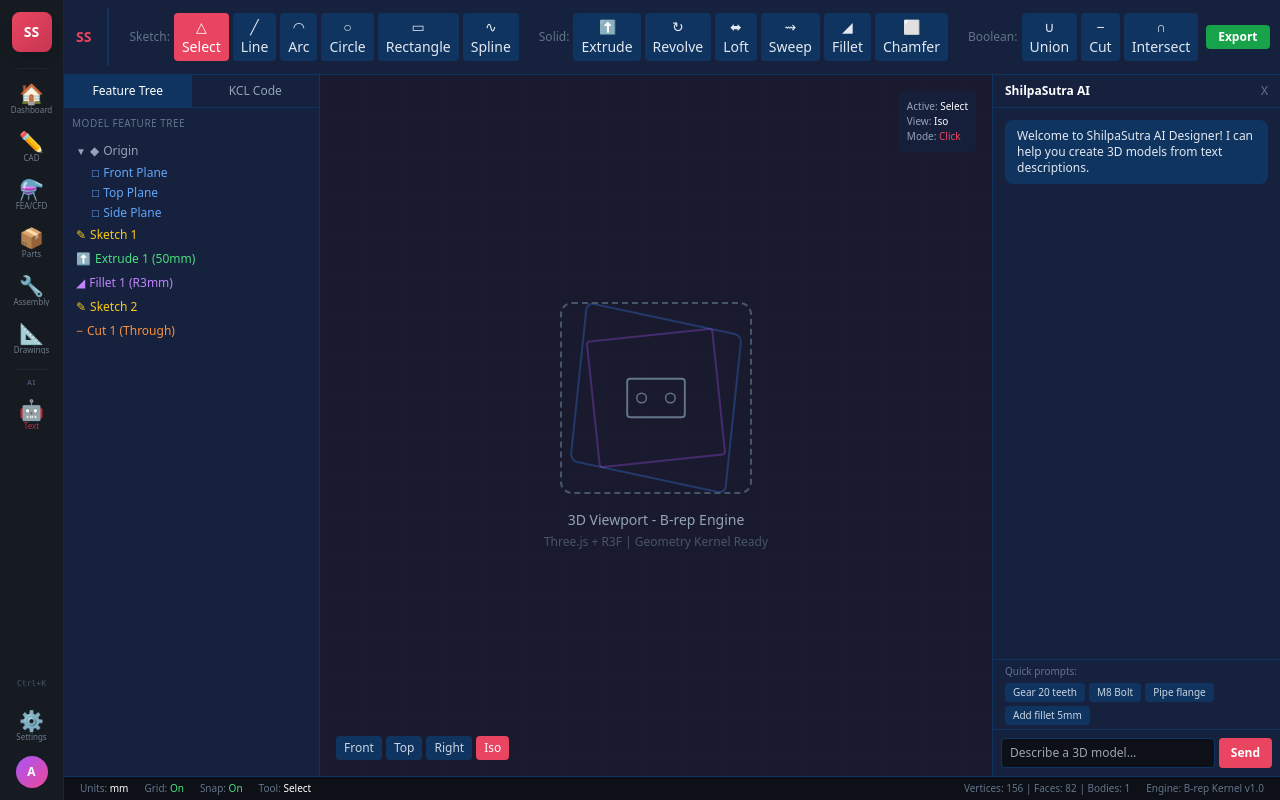
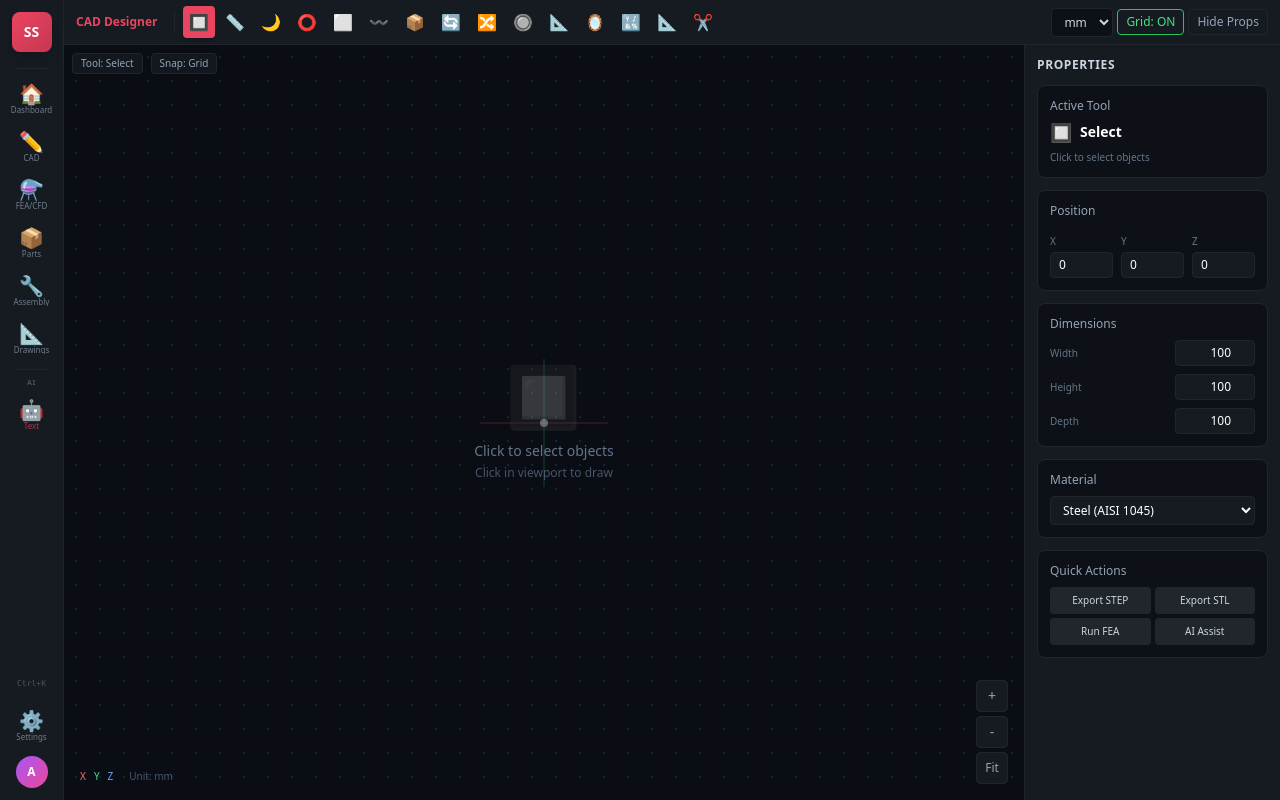
Before and after one commit to ganeshgowri-ASA/ShilpaSutra, a Next.js app: page /designer in a window 1280 px wide. Built offline with nearby package versions, Linux system fonts and the light colour scheme.

Commit message:
Redesign designer: AutoCAD-style ribbon toolbar, emoji icons, grid viewport, properties panel

```diff
--- a/src/app/designer/page.tsx
+++ b/src/app/designer/page.tsx
@@ -1,276 +1,143 @@
 "use client";
 import { useState } from "react";
 
-const sketchTools = [
-  { id: "select", icon: "\u25B3", label: "Select", tip: "Click to select objects" },
-  { id: "line", icon: "\u2571", label: "Line", tip: "Draw a straight line" },
-  { id: "arc", icon: "\u25E0", label: "Arc", tip: "Draw a curved arc" },
-  { id: "circle", icon: "\u25CB", label: "Circle", tip: "Draw a circle" },
-  { id: "rect", icon: "\u25AD", label: "Rectangle", tip: "Draw a rectangle" },
-  { id: "spline", icon: "\u223F", label: "Spline", tip: "Draw a freeform curve" },
+const tools = [
+  { id: "select", icon: "🔲", label: "Select", tip: "Click to select objects" },
+  { id: "line", icon: "📏", label: "Line", tip: "Draw a straight line" },
+  { id: "arc", icon: "🌙", label: "Arc", tip: "Draw a curved arc" },
+  { id: "circle", icon: "⭕", label: "Circle", tip: "Draw a circle" },
+  { id: "rect", icon: "⬜", label: "Rectangle", tip: "Draw a rectangle" },
+  { id: "spline", icon: "〰️", label: "Spline", tip: "Draw a freeform curve" },
+  { id: "extrude", icon: "📦", label: "Extrude", tip: "Pull a sketch into 3D" },
+  { id: "revolve", icon: "🔄", label: "Revolve", tip: "Spin sketch around axis" },
+  { id: "loft", icon: "🔀", label: "Loft", tip: "Blend between sketches" },
+  { id: "fillet", icon: "🔘", label: "Fillet", tip: "Round an edge" },
+  { id: "chamfer", icon: "📐", label: "Chamfer", tip: "Bevel an edge" },
+  { id: "mirror", icon: "🪞", label: "Mirror", tip: "Mirror geometry" },
+  { id: "pattern", icon: "🔣", label: "Pattern", tip: "Linear/circular pattern" },
+  { id: "measure", icon: "📐", label: "Measure", tip: "Measure distance/angle" },
+  { id: "trim", icon: "✂️", label: "Trim", tip: "Trim/extend curves" },
 ];
-
-const solidTools = [
-  { id: "extrude", icon: "\u2B06", label: "Extrude", tip: "Pull a sketch into 3D" },
-  { id: "revolve", icon: "\u21BB", label: "Revolve", tip: "Spin a sketch around an axis" },
-  { id: "loft", icon: "\u2B0C", label: "Loft", tip: "Blend between two sketches" },
-  { id: "sweep", icon: "\u21DD", label: "Sweep", tip: "Move a sketch along a path" },
-  { id: "fillet", icon: "\u25E2", label: "Fillet", tip: "Round an edge" },
-  { id: "chamfer", icon: "\u2B1C", label: "Chamfer", tip: "Bevel an edge" },
-];
-
-const boolTools = [
-  { id: "union", icon: "\u222A", label: "Union", tip: "Merge solids together" },
-  { id: "cut", icon: "\u2212", label: "Cut", tip: "Remove material" },
-  { id: "intersect", icon: "\u2229", label: "Intersect", tip: "Keep shared volume" },
-];
-
-const featureTree = [
-  { id: "origin", label: "Origin", type: "ref", children: [
-    { id: "fp", label: "Front Plane", type: "plane" },
-    { id: "tp", label: "Top Plane", type: "plane" },
-    { id: "sp", label: "Side Plane", type: "plane" },
-  ]},
-  { id: "s1", label: "Sketch 1", type: "sketch" },
-  { id: "e1", label: "Extrude 1 (50mm)", type: "extrude" },
-  { id: "f1", label: "Fillet 1 (R3mm)", type: "fillet" },
-  { id: "s2", label: "Sketch 2", type: "sketch" },
-  { id: "c1", label: "Cut 1 (Through)", type: "cut" },
-];
-
-const sampleKCL = `// ShilpaSutra KCL - Parametric Bracket
-const width = 60
-const height = 40
-const depth = 20
-const holeR = 5
-const filletR = 3
-
-const base = startSketchOn('XY')
-  |> rectangle([0,0], [width, height])
-  |> close()
-
-const body = extrude(base, depth)
-  |> fillet(filletR, allEdges())
-`;
-
-type Msg = { role: string; content: string; reasoning?: string };
 
 export default function DesignerPage() {
   const [activeTool, setActiveTool] = useState("select");
-  const [leftPanel, setLeftPanel] = useState<"tree"|"code">("tree");
-  const [rightPanel, setRightPanel] = useState(true);
-  const [codeContent, setCodeContent] = useState(sampleKCL);
-  const [chatInput, setChatInput] = useState("");
-  const [mode, setMode] = useState<"click"|"code"|"ai">("click");
-  const [viewAngle, setViewAngle] = useState("Iso");
-  const [expandedNodes, setExpandedNodes] = useState<Set<string>>(new Set(["origin"]));
-  const [showTip, setShowTip] = useState("");
-  const [chatMsgs, setChatMsgs] = useState<Msg[]>([
-    { role: "assistant", content: "Welcome to ShilpaSutra AI Designer! I can help you create 3D models from text descriptions." },
-  ]);
-  const [showExport, setShowExport] = useState(false);
-  const [units, setUnits] = useState("mm");
-  const [gridOn, setGridOn] = useState(true);
-  const [snapOn, setSnapOn] = useState(true);
-
-  const toggleNode = (id: string) => {
-    const next = new Set(expandedNodes);
-    next.has(id) ? next.delete(id) : next.add(id);
-    setExpandedNodes(next);
-  };
-
-  const sendChat = () => {
-    if (!chatInput.trim()) return;
-    const userMsg: Msg = { role: "user", content: chatInput };
-    const aiReply: Msg = {
-      role: "assistant",
-      content: `I understand you want to: "${chatInput}". Generating parametric KCL code and updating the 3D viewport.`,
-      reasoning: "Analyzing prompt > Generating parametric KCL > Rendering B-rep"
-    };
-    setChatMsgs(prev => [...prev, userMsg, aiReply]);
-    setChatInput("");
-  };
-
-  const typeColor: Record<string, string> = {
-    ref: "text-slate-400", plane: "text-blue-400", sketch: "text-yellow-400",
-    extrude: "text-green-400", fillet: "text-purple-400", cut: "text-orange-400"
-  };
-
-  const typeIcon: Record<string, string> = {
-    ref: "\u25C6", plane: "\u25A1", sketch: "\u270E",
-    extrude: "\u2B06", fillet: "\u25E2", cut: "\u2212"
-  };
+  const [showProps, setShowProps] = useState(true);
+  const [snapGrid, setSnapGrid] = useState(true);
+  const [unit, setUnit] = useState("mm");
+  const t = tools.find(x => x.id === activeTool);
 
   return (
-    <div className="flex flex-col h-screen bg-[#1a1a2e] text-white overflow-hidden">
-      {/* TOP TOOLBAR */}
-      <div className="flex items-center gap-2 px-3 py-2 bg-[#16213e] border-b border-[#0f3460] text-sm flex-shrink-0">
-        <span className="font-bold text-[#e94560]">SS</span>
-        <div className="flex border border-[#0f3460] rounded overflow-hidden ml-2">
-          {(["click","code","ai"] as const).map(m => (
-            <button key={m} onClick={() => setMode(m)} className={`px-3 py-1 capitalize text-xs font-medium transition-colors ${mode===m ? "bg-[#e94560] text-white" : "text-slate-300 hover:bg-[#1a4a80]"}`}>
-              {m==="click" ? "Point & Click" : m==="code" ? "KCL Code" : "AI Assistant"}
+    <div className="flex-1 flex flex-col overflow-hidden bg-[#0d1117]">
+      {/* Top Ribbon Toolbar */}
+      <div className="bg-[#161b22] border-b border-[#21262d] px-3 py-1.5 flex items-center gap-1 shrink-0">
+        <span className="text-xs font-bold text-[#e94560] mr-2">CAD Designer</span>
+        <div className="h-5 w-px bg-[#21262d] mx-1" />
+        {tools.map(tool => (
+          <button key={tool.id} onClick={() => setActiveTool(tool.id)} title={tool.tip}
+            className={`w-8 h-8 rounded flex items-center justify-center text-base transition-all ${activeTool === tool.id ? "bg-[#e94560] text-white shadow" : "text-slate-400 hover:text-white hover:bg-[#21262d]"}`}>
+            {tool.icon}
           </button>
         ))}
+        <div className="flex-1" />
+        <select value={unit} onChange={e => setUnit(e.target.value)} className="bg-[#0d1117] text-xs text-slate-300 rounded px-2 py-1 border border-[#21262d]">
+          <option value="mm">mm</option><option value="cm">cm</option><option value="in">inch</option><option value="m">m</option>
+        </select>
+        <button onClick={() => setSnapGrid(!snapGrid)} className={`text-xs px-2 py-1 rounded border ${snapGrid ? "border-green-500 text-green-400" : "border-[#21262d] text-slate-500"}`}>
+          {snapGrid ? "Grid: ON" : "Grid: OFF"}
+        </button>
+        <button onClick={() => setShowProps(!showProps)} className="text-xs px-2 py-1 rounded border border-[#21262d] text-slate-400 hover:text-white">
+          {showProps ? "Hide Props" : "Show Props"}
+        </button>
       </div>
-        <div className="flex items-center gap-1 ml-3">
-          <span className="text-slate-500 text-xs">Sketch:</span>
-          {sketchTools.map(t => (
-            <button key={t.id} onMouseEnter={() => setShowTip(t.tip)} onMouseLeave={() => setShowTip("")} onClick={() => setActiveTool(t.id)} className={`px-2 py-1 rounded text-sm transition-all ${activeTool===t.id ? "bg-[#e94560] text-white" : "bg-[#0f3460] hover:bg-[#1a4a80] text-slate-200"}`}>
-              {t.icon} {t.label}
-            </button>
-          ))}
+
+      {/* Main Area */}
+      <div className="flex-1 flex overflow-hidden">
+        {/* Viewport */}
+        <div className="flex-1 relative bg-[#0a0e14]">
+          {/* Grid */}
+          <div className="absolute inset-0" style={{backgroundImage:"radial-gradient(circle, #1a2332 1px, transparent 1px)",backgroundSize:"24px 24px"}} />
+          {/* Origin crosshair */}
+          <div className="absolute top-1/2 left-1/2 -translate-x-1/2 -translate-y-1/2 pointer-events-none">
+            <div className="w-px h-32 bg-green-500/30 absolute left-1/2 -translate-x-1/2 -top-16" />
+            <div className="h-px w-32 bg-red-500/30 absolute top-1/2 -translate-y-1/2 -left-16" />
+            <div className="w-2 h-2 rounded-full bg-white/40 absolute top-1/2 left-1/2 -translate-x-1/2 -translate-y-1/2" />
           </div>
-        <div className="flex items-center gap-1 ml-3">
-          <span className="text-slate-500 text-xs">Solid:</span>
-          {solidTools.map(t => (
-            <button key={t.id} onMouseEnter={() => setShowTip(t.tip)} onMouseLeave={() => setShowTip("")} onClick={() => setActiveTool(t.id)} className={`px-2 py-1 rounded text-sm transition-all ${activeTool===t.id ? "bg-[#e94560] text-white" : "bg-[#0f3460] hover:bg-[#1a4a80] text-slate-200"}`}>
-              {t.icon} {t.label}
-            </button>
-          ))}
+          {/* Center info */}
+          <div className="absolute top-1/2 left-1/2 -translate-x-1/2 -translate-y-1/2 text-center pointer-events-none">
+            <div className="text-6xl mb-4 opacity-20">{t?.icon}</div>
+            <div className="text-sm text-slate-500">{t?.tip || "Select a tool to begin"}</div>
+            <div className="text-xs text-slate-600 mt-1">Click in viewport to draw</div>
           </div>
-        <div className="flex items-center gap-1 ml-3">
-          <span className="text-slate-500 text-xs">Boolean:</span>
-          {boolTools.map(t => (
-            <button key={t.id} onMouseEnter={() => setShowTip(t.tip)} onMouseLeave={() => setShowTip("")} onClick={() => setActiveTool(t.id)} className={`px-2 py-1 rounded text-sm transition-all ${activeTool===t.id ? "bg-[#e94560] text-white" : "bg-[#0f3460] hover:bg-[#1a4a80] text-slate-200"}`}>
-              {t.icon} {t.label}
-            </button>
-          ))}
+          {/* View controls */}
+          <div className="absolute bottom-4 right-4 flex flex-col gap-1">
+            <button className="w-8 h-8 bg-[#161b22] border border-[#21262d] rounded text-slate-400 hover:text-white text-sm">+</button>
+            <button className="w-8 h-8 bg-[#161b22] border border-[#21262d] rounded text-slate-400 hover:text-white text-sm">-</button>
+            <button className="w-8 h-8 bg-[#161b22] border border-[#21262d] rounded text-slate-400 hover:text-white text-xs">Fit</button>
           </div>
-        <div className="ml-auto relative">
-          <button onClick={() => setShowExport(!showExport)} className="bg-green-600 hover:bg-green-500 px-3 py-1 rounded text-xs font-bold">Export</button>
-          {showExport && (
-            <div className="absolute right-0 top-full mt-1 bg-[#16213e] border border-[#0f3460] rounded shadow-lg z-50">
-              {["STEP","STL","OBJ","GLTF","DXF"].map(f => (
-                <div key={f} onClick={() => setShowExport(false)} className="px-4 py-1 hover:bg-[#e94560] cursor-pointer rounded text-xs">{f}</div>
-              ))}
+          {/* Axes label */}
+          <div className="absolute bottom-4 left-4 flex items-center gap-2 text-[10px]">
+            <span className="text-red-400">X</span>
+            <span className="text-green-400">Y</span>
+            <span className="text-blue-400">Z</span>
+            <span className="text-slate-600 ml-2">Unit: {unit}</span>
           </div>
-          )}
+          {/* Status bar */}
+          <div className="absolute top-2 left-2 flex items-center gap-2">
+            <span className="text-[10px] bg-[#161b22]/80 border border-[#21262d] rounded px-2 py-0.5 text-slate-400">Tool: {t?.label}</span>
+            <span className="text-[10px] bg-[#161b22]/80 border border-[#21262d] rounded px-2 py-0.5 text-slate-400">Snap: {snapGrid ? "Grid" : "Off"}</span>
           </div>
         </div>
-      {/* Hint bar */}
-      {showTip && (
-        <div className="px-3 py-1 bg-[#0d1117] text-xs text-slate-400 border-b border-[#0f3460] flex-shrink-0">
-          {showTip}
+
+        {/* Properties Panel */}
+        {showProps && (
+          <div className="w-64 bg-[#161b22] border-l border-[#21262d] p-3 overflow-y-auto shrink-0">
+            <h3 className="text-xs font-bold text-slate-300 uppercase tracking-wider mb-3">Properties</h3>
+            <div className="space-y-3">
+              <div className="bg-[#0d1117] rounded-lg p-3 border border-[#21262d]">
+                <div className="text-xs text-slate-400 mb-1">Active Tool</div>
+                <div className="text-sm font-semibold text-white flex items-center gap-2"><span className="text-lg">{t?.icon}</span> {t?.label}</div>
+                <div className="text-[10px] text-slate-500 mt-1">{t?.tip}</div>
               </div>
-      )}
-      {/* MAIN WORKSPACE */}
-      <div className="flex flex-1 overflow-hidden">
-        {/* LEFT PANEL */}
-        <div className="w-64 bg-[#16213e] border-r border-[#0f3460] flex flex-col flex-shrink-0">
-          <div className="flex border-b border-[#0f3460]">
-            <button onClick={() => setLeftPanel("tree")} className={`flex-1 py-2 text-xs font-medium ${leftPanel==="tree" ? "bg-[#0f3460] text-white" : "text-slate-400 hover:text-white"}`}>Feature Tree</button>
-            <button onClick={() => setLeftPanel("code")} className={`flex-1 py-2 text-xs font-medium ${leftPanel==="code" ? "bg-[#0f3460] text-white" : "text-slate-400 hover:text-white"}`}>KCL Code</button>
-          </div>
-          <div className="flex-1 overflow-y-auto p-2">
-            {leftPanel==="tree" ? (
-              <div>
-                <div className="text-[10px] text-slate-500 uppercase tracking-wider mb-2">Model Feature Tree</div>
-                {featureTree.map(item => (
-                  <div key={item.id}>
-                    <div onClick={() => item.children && toggleNode(item.id)} className={`flex items-center gap-1 py-1 px-1 hover:bg-[#0f3460] rounded cursor-pointer ${typeColor[item.type]}`}>
-                      {item.children && <span className="text-[10px]">{expandedNodes.has(item.id) ? "\u25BC" : "\u25B6"}</span>}
-                      <span className="text-xs">{typeIcon[item.type]}</span>
-                      <span className="text-xs">{item.label}</span>
-                    </div>
-                    {item.children && expandedNodes.has(item.id) && (
-                      <div className="ml-4">
-                        {item.children.map(c => (
-                          <div key={c.id} className={`flex items-center gap-1 py-0.5 px-1 text-xs ${typeColor[c.type]}`}>
-                            <span>{typeIcon[c.type]}</span>
-                            <span>{c.label}</span>
+              <div className="bg-[#0d1117] rounded-lg p-3 border border-[#21262d]">
+                <div className="text-xs text-slate-400 mb-2">Position</div>
+                <div className="grid grid-cols-3 gap-2">
+                  {["X","Y","Z"].map(axis => (
+                    <div key={axis}>
+                      <label className="text-[10px] text-slate-500">{axis}</label>
+                      <input type="number" defaultValue="0" className="w-full bg-[#161b22] text-xs text-white rounded px-2 py-1 border border-[#21262d]" />
                     </div>
                   ))}
                 </div>
-                    )}
+              </div>
+              <div className="bg-[#0d1117] rounded-lg p-3 border border-[#21262d]">
+                <div className="text-xs text-slate-400 mb-2">Dimensions</div>
+                <div className="space-y-2">
+                  {["Width","Height","Depth"].map(d => (
+                    <div key={d} className="flex items-center justify-between">
+                      <label className="text-[10px] text-slate-500">{d}</label>
+                      <input type="number" defaultValue="100" className="w-20 bg-[#161b22] text-xs text-white rounded px-2 py-1 border border-[#21262d] text-right" />
                     </div>
                   ))}
                 </div>
-            ) : (
-              <textarea value={codeContent} onChange={e => setCodeContent(e.target.value)} className="w-full h-full bg-[#0d1117] text-green-300 font-mono text-xs p-2 resize-none outline-none" spellCheck={false} />
-            )}
               </div>
+              <div className="bg-[#0d1117] rounded-lg p-3 border border-[#21262d]">
+                <div className="text-xs text-slate-400 mb-2">Material</div>
+                <select className="w-full bg-[#161b22] text-xs text-white rounded px-2 py-1 border border-[#21262d]">
+                  <option>Steel (AISI 1045)</option><option>Aluminum 6061-T6</option><option>Titanium Ti-6Al-4V</option><option>ABS Plastic</option>
+                </select>
               </div>
-        {/* CENTER - 3D VIEWPORT */}
-        <div className="flex-1 flex flex-col bg-[#1a1a2e] relative">
-          <div className="flex-1 flex items-center justify-center relative">
-            <div className="absolute inset-0 opacity-10" style={{ backgroundImage: gridOn ? "linear-gradient(rgba(255,255,255,.1) 1px, transparent 1px), linear-gradient(90deg, rgba(255,255,255,.1) 1px, transparent 1px)" : "none", backgroundSize: "40px 40px" }} />
-            <div className="text-center z-10">
-              <div className="relative w-48 h-48 mx-auto mb-4">
-                <div className="absolute inset-4 border-2 border-blue-500/30 rounded-lg transform rotate-12 skew-x-6" />
-                <div className="absolute inset-8 border-2 border-purple-500/30 rounded transform -rotate-6" />
-                <div className="absolute inset-0 border-2 border-dashed border-slate-600 rounded-xl flex items-center justify-center">
-                  <svg viewBox="0 0 100 100" className="w-24 h-24 text-slate-500">
-                    <rect x="20" y="30" width="60" height="40" rx="3" fill="none" stroke="currentColor" strokeWidth="2" />
-                    <circle cx="35" cy="50" r="5" fill="none" stroke="currentColor" strokeWidth="1.5" />
-                    <circle cx="65" cy="50" r="5" fill="none" stroke="currentColor" strokeWidth="1.5" />
-                  </svg>
-                </div>
-              </div>
-              <div className="text-slate-400 text-sm font-medium">3D Viewport - B-rep Engine</div>
-              <div className="text-slate-600 text-xs mt-1">Three.js + R3F | Geometry Kernel Ready</div>
-            </div>
-            <div className="absolute bottom-4 left-4 flex gap-1">
-              {["Front","Top","Right","Iso"].map(v => (
-                <button key={v} onClick={() => setViewAngle(v)} className={`px-2 py-1 rounded text-xs ${viewAngle===v ? "bg-[#e94560] text-white" : "bg-[#0f3460] text-slate-300 hover:bg-[#1a4a80]"}`}>{v}</button>
+              <div className="bg-[#0d1117] rounded-lg p-3 border border-[#21262d]">
+                <div className="text-xs text-slate-400 mb-2">Quick Actions</div>
+                <div className="grid grid-cols-2 gap-1">
+                  {["Export STEP","Export STL","Run FEA","AI Assist"].map(a => (
+                    <button key={a} className="text-[10px] py-1.5 rounded bg-[#21262d] text-slate-300 hover:bg-[#e94560] hover:text-white transition-colors">{a}</button>
                   ))}
                 </div>
-            <div className="absolute top-4 right-4 bg-[#16213e]/80 rounded p-2 text-[10px]">
-              <div className="text-slate-400">Active: <span className="text-white capitalize">{activeTool}</span></div>
-              <div className="text-slate-400">View: <span className="text-white">{viewAngle}</span></div>
-              <div className="text-slate-400">Mode: <span className="text-[#e94560] capitalize">{mode}</span></div>
-            </div>
-          </div>
-        </div>
-        {/* RIGHT PANEL - AI CHAT */}
-        {rightPanel && (
-          <div className="w-72 bg-[#16213e] border-l border-[#0f3460] flex flex-col flex-shrink-0">
-            <div className="flex items-center justify-between px-3 py-2 border-b border-[#0f3460]">
-              <span className="text-xs font-bold">ShilpaSutra AI</span>
-              <button onClick={() => setRightPanel(false)} className="text-slate-500 hover:text-white text-xs">X</button>
-            </div>
-            <div className="flex-1 overflow-y-auto p-3 space-y-3">
-              {chatMsgs.map((m, i) => (
-                <div key={i} className={`text-xs ${m.role==="user" ? "text-right" : ""}`}>
-                  <div className={`inline-block rounded-lg px-3 py-2 max-w-full ${m.role==="user" ? "bg-[#e94560] text-white" : "bg-[#0f3460] text-slate-200"}`}>
-                    {m.content}
-                    {m.reasoning && (
-                      <details className="mt-1">
-                        <summary className="text-[10px] text-slate-400 cursor-pointer">View reasoning</summary>
-                        <div className="text-[10px] text-slate-500 mt-1">{m.reasoning}</div>
-                      </details>
-                    )}
-                  </div>
-                </div>
-              ))}
-            </div>
-            <div className="px-3 py-1 border-t border-[#0f3460]">
-              <div className="text-[10px] text-slate-500 mb-1">Quick prompts:</div>
-              <div className="flex flex-wrap gap-1">
-                {["Gear 20 teeth","M8 Bolt","Pipe flange","Add fillet 5mm"].map(p => (
-                  <button key={p} onClick={() => setChatInput(p)} className="bg-[#0f3460] text-[10px] px-2 py-0.5 rounded hover:bg-[#1a4a80] text-slate-300">{p}</button>
-                ))}
-              </div>
-            </div>
-            <div className="p-2 border-t border-[#0f3460]">
-              <div className="flex gap-1">
-                <input value={chatInput} onChange={e => setChatInput(e.target.value)} onKeyDown={e => e.key==="Enter" && sendChat()} placeholder="Describe a 3D model..." className="flex-1 bg-[#0d1117] rounded px-2 py-1.5 text-xs outline-none border border-[#0f3460] focus:border-[#e94560]" />
-                <button onClick={sendChat} className="bg-[#e94560] hover:bg-[#d63750] px-3 py-1 rounded text-xs font-bold">Send</button>
               </div>
             </div>
           </div>
         )}
       </div>
-      {/* STATUS BAR */}
-      <div className="flex items-center gap-4 px-4 py-1 bg-[#0d1117] border-t border-[#0f3460] text-[10px] text-slate-500 flex-shrink-0">
-        <span>Units: <button onClick={() => setUnits(units==="mm" ? "in" : "mm")} className="text-white hover:text-[#e94560]">{units}</button></span>
-        <span>Grid: <button onClick={() => setGridOn(!gridOn)} className={gridOn ? "text-green-400" : "text-red-400"}>{gridOn ? "On" : "Off"}</button></span>
-        <span>Snap: <button onClick={() => setSnapOn(!snapOn)} className={snapOn ? "text-green-400" : "text-red-400"}>{snapOn ? "On" : "Off"}</button></span>
-        <span>Tool: <span className="text-white capitalize">{activeTool}</span></span>
-        <span className="ml-auto">Vertices: 156 | Faces: 82 | Bodies: 1</span>
-        <span>Engine: B-rep Kernel v1.0</span>
-        {!rightPanel && <button onClick={() => setRightPanel(true)} className="text-[#e94560] hover:text-white">Open AI Chat</button>}
-      </div>
     </div>
   );
 }
```
Lines whose indentation alone changed are shown as unchanged.
